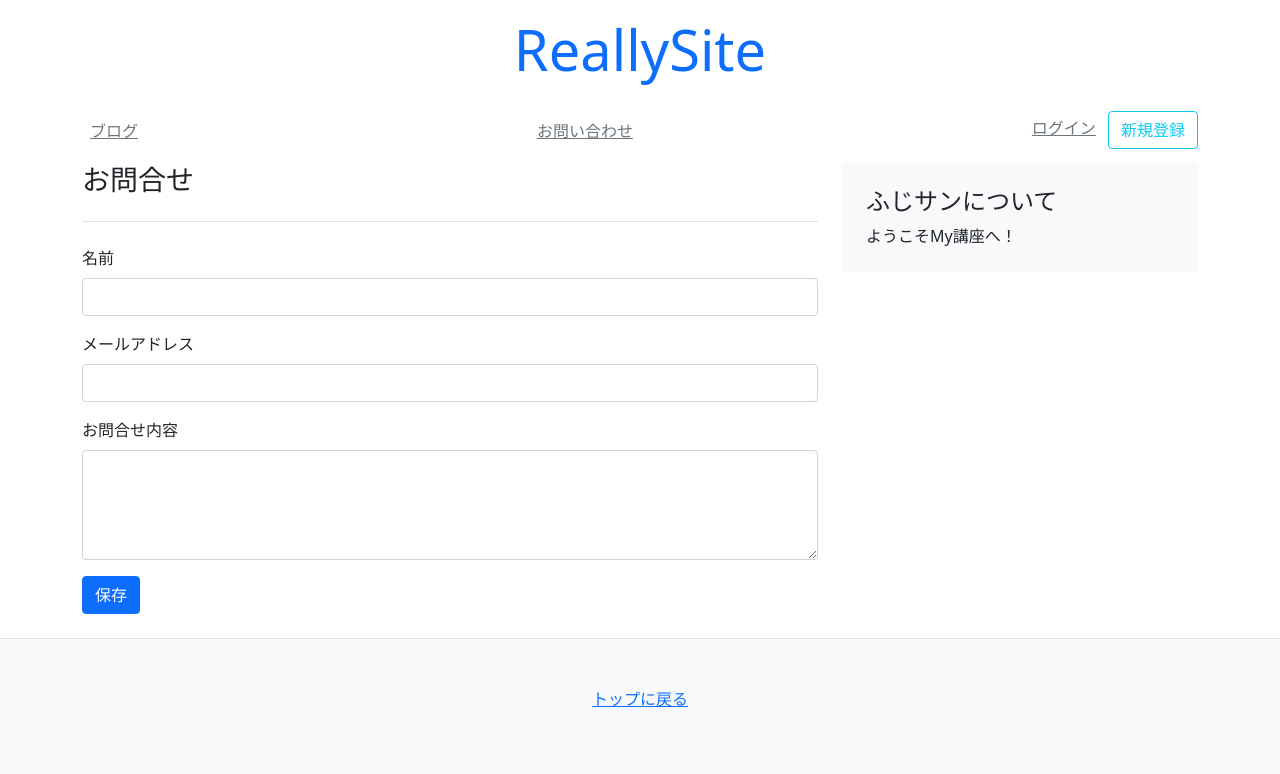
After one commit to matsuo0/BlogSystem_Django, a Django app: page /contact/ in a window 1280 px wide. The commit adds this page. Shown: the top 774 px of the page. Run offline with Django 3.2, Linux system fonts and the light colour scheme; parts of the project's set-up code (start-up, migrations or seed data) failed here and were passed over.

Commit message:
お問合せページ作成

```diff
--- a/config/urls.py
+++ b/config/urls.py
@@ -32,4 +32,5 @@ urlpatterns = [
     path('blog/', include('blog.urls')),
     path('signup/', views.signup),
     path('mypage/', views.mypage),
+    path('contact/', views.contact),
 ]
--- a/mysite/views.py
+++ b/mysite/views.py
@@ -65,3 +65,7 @@ def mypage(request):
             profile.save()
             messages.success(request, '送信完了')
     return render(request, 'mysite/mypage.html', context)
+
+def contact(request):
+    context = {}
+    return render(request, 'mysite/contact.html', context)
--- /dev/null
+++ b/templates/mysite/contact.html
@@ -0,0 +1,54 @@
+<!DOCTYPE html>
+<html lang="en">
+<head>
+    <meta charset="UTF-8">
+    <title>Title</title>
+</head>
+<body>
+<!--
+    mysite/mapege.html
+    一部、動画内とは異なり ユーザー名のinputのidやname属性を修正したものになります。
+-->
+
+{% extends 'mysite/base.html' %}
+
+{% block content %}
+
+<main class="container">
+    <div class="row">
+        <div class="col-md-8">
+            <h3 class="pb-4 mb-4 font-italic border-bottom">
+                お問合せ
+            </h3>
+
+            <form class="row g-3" method="POST">
+                {% csrf_token %}
+                <div class="col-12">
+                    <label class="form-label">名前</label>
+                    <input type="text" class="form-control" id="id_name" name="name">
+                </div>
+                <div class="col-12">
+                    <label class="form-label">メールアドレス</label>
+                    <input type="email" class="form-control" id="id_email" name="email">
+                </div>
+                <div class="col-12">
+                    <label class="form-label">お問合せ内容</label>
+                    <textarea class="form-control" name="content" rows="4"></textarea>
+                </div>
+                <div class="col-12">
+                    <button type="submit" class="btn btn-primary">保存</button>
+                </div>
+            </form>
+
+        </div>
+
+        {% include 'mysite/snippets/sidebar.html' %}
+
+    </div>
+</main>
+
+
+{% endblock %}
+
+</body>
+</html>
--- a/templates/mysite/snippets/header.html
+++ b/templates/mysite/snippets/header.html
@@ -17,7 +17,7 @@
     <div class="py-1 mb-2">
         <nav class="nav d-flex justify-content-between">
             <a class="p-2 link-secondary" href="/blog/">ブログ</a>
-            <a class="p-2 link-secondary" href="#">お問い合わせ</a>
+            <a class="p-2 link-secondary" href="/contact/">お問い合わせ</a>
 
 
             {% if user.is_authenticated %}
```
